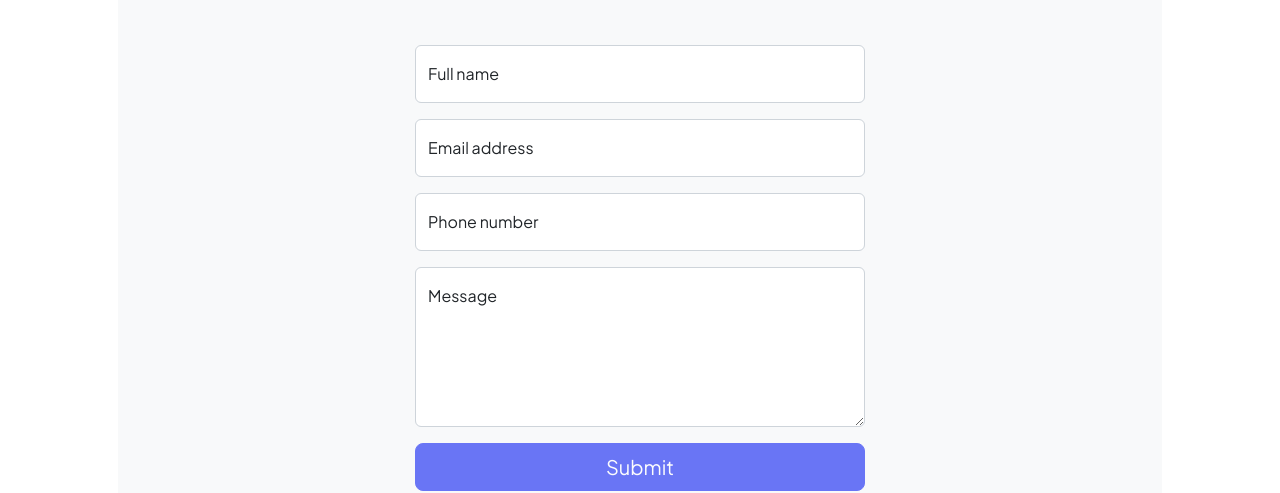
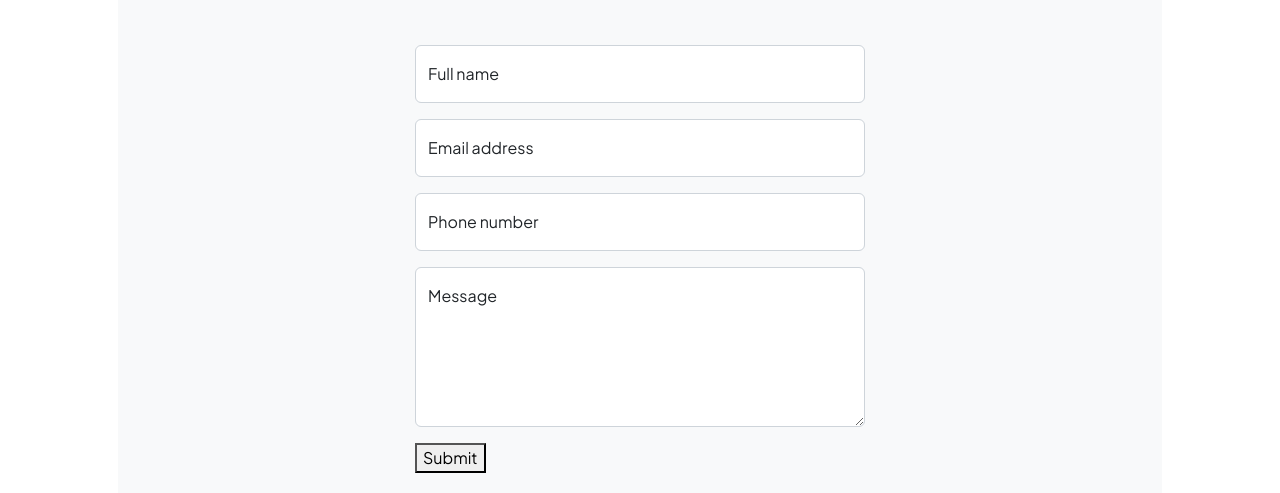
Before and after one commit to jhosefin/Portfolio, a plain HTML site: page contact.html in a window 1280 px wide. Shown: the part 321-814 px from the top of the page. Drawn offline with nearby package versions, Linux system fonts and the light colour scheme.

Commit message:
modificacion

```diff
--- a/contact.html
+++ b/contact.html
@@ -53,7 +53,7 @@
                                 <!-- To make this form functional, sign up at-->
                                 <!-- https://startbootstrap.com/solution/contact-forms-->
                                 <!-- to get an API token!-->
-                                <form id="contactForm" action="https://formsubmit.co/your@email.com" method="POST">
+                                <form id="contactForm" action="https://formsubmit.co/rebecajhosefin1jhosefin@gmail.com" method="POST">
                                     <!-- Name input-->
                                     <div class="form-floating mb-3">
                                         <input class="form-control" id="name" type="text" placeholder="Enter your name..." data-sb-validations="required" />
@@ -83,22 +83,20 @@
                                     <!---->
                                     <!-- This is what your users will see when the form-->
                                     <!-- has successfully submitted-->
-                                    <div class="d-none" id="submitSuccessMessage">
-                                        <button type="submit">Send</button>
+                                        <!-- <button type="submit">Send</button> -->
                                         <!-- <div class="text-center mb-3">
                                             <div class="fw-bolder">Form submission successful!</div>
                                             To activate this form, sign up at
                                             <br />
                                             <a href="https://startbootstrap.com/solution/contact-forms">https://startbootstrap.com/solution/contact-forms</a>
                                         </div> -->
-                                    </div>
                                     <!-- Submit error message-->
                                     <!---->
                                     <!-- This is what your users will see when there is-->
                                     <!-- an error submitting the form-->
                                     <div class="d-none" id="submitErrorMessage"><div class="text-center text-danger mb-3">Error sending message!</div></div>
                                     <!-- Submit Button-->
-                                    <div class="d-grid"><button class="btn btn-primary btn-lg disabled" id="submitButton" type="submit">Submit</button></div>
+                                    <button  type="submit">Submit</button>
                                 </form>
                             </div>
                         </div>
```
